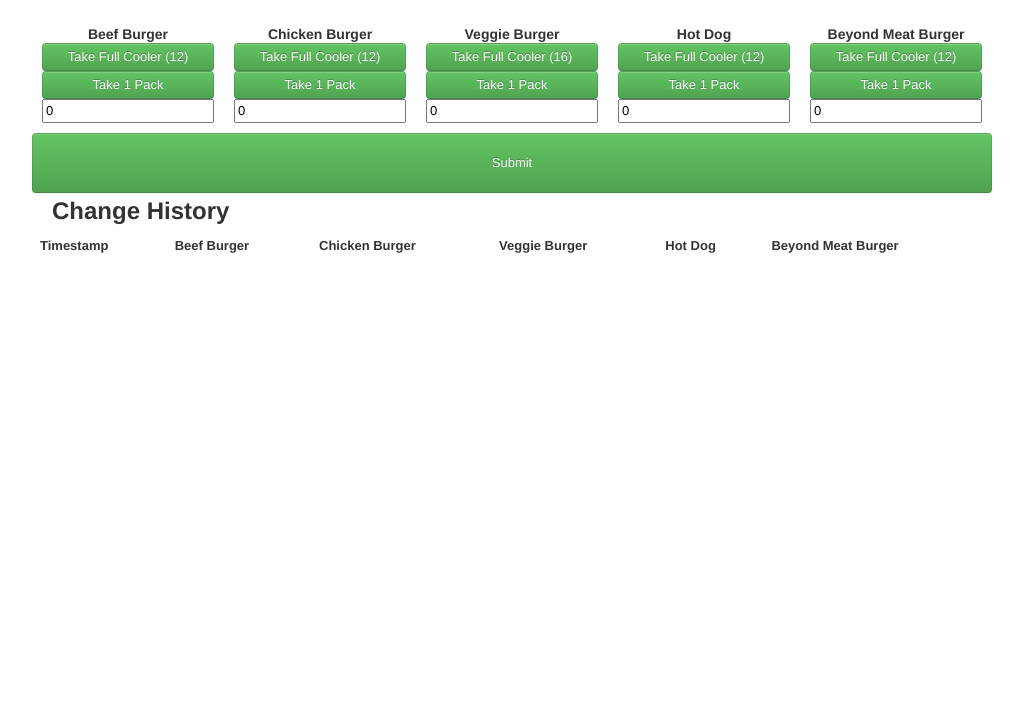
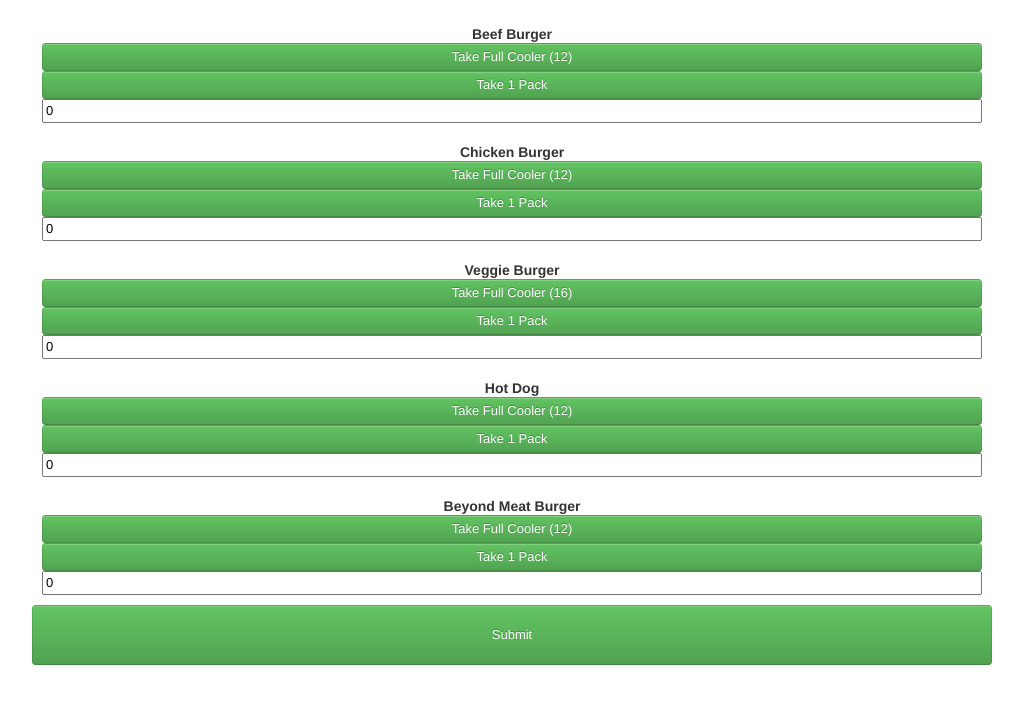
Before and after one commit to McGillEUS/oap-foodtracker, a plain HTML site: page index.html in a window 1280 px wide. Shown: the part 72-776 px from the top of the page, without its empty margins (118-1141 px from the left). Drawn offline with Linux system fonts and the light colour scheme.

Commit message:
make buttons on volunteer page larger

```diff
--- a/css/application.css
+++ b/css/application.css
@@ -22,6 +22,11 @@
 .input-column {
 	float: left;
 	width: 20%;
+	padding: 10px;
+}
+.volunteer-input-column {
+	float: left;
+	width: 100%;
 	padding: 10px;
 }
 /* As the screen shrinks, decrease the number of input columns per row */
--- a/index.html
+++ b/index.html
@@ -33,7 +33,7 @@
     </div>
 
     <div class="row">
-      <div class="input-column" ng-repeat="item in food" ng-show="item.volunteer_page==1">
+      <div class="volunteer-input-column" ng-repeat="item in food" ng-show="item.volunteer_page==1">
         <h4 style="text-align:center">{{ item.name }}</h4>
         <button class="btn btn-success btn-medium input-column-item" ng-show="inputType=='delivery'||inputType=='inventory'" ng-click="stage($index, item.packs_per_box, 'take')">
           Receive Full Box ({{ item.packs_per_box }})
@@ -65,7 +65,7 @@
       </button>
     </div>
 
-    <h2>Change History</h2>
+    <!--h2>Change History</h2>
     <div class="row">
       <table id="food-inventory" class="table table-striped">
         <thead>
@@ -81,7 +81,7 @@
           </tr>
         </tbody>
       </table>
-    </div>
+    </div-->
   </div>
 
   <script src="lib/jquery.min.js"></script>
```
